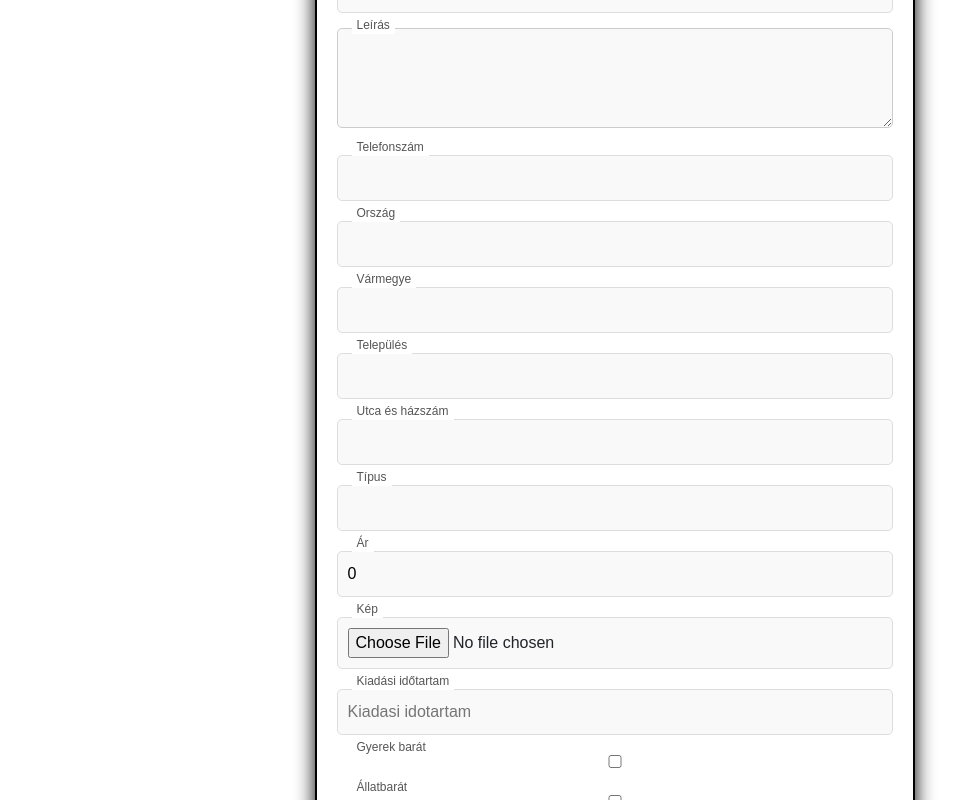
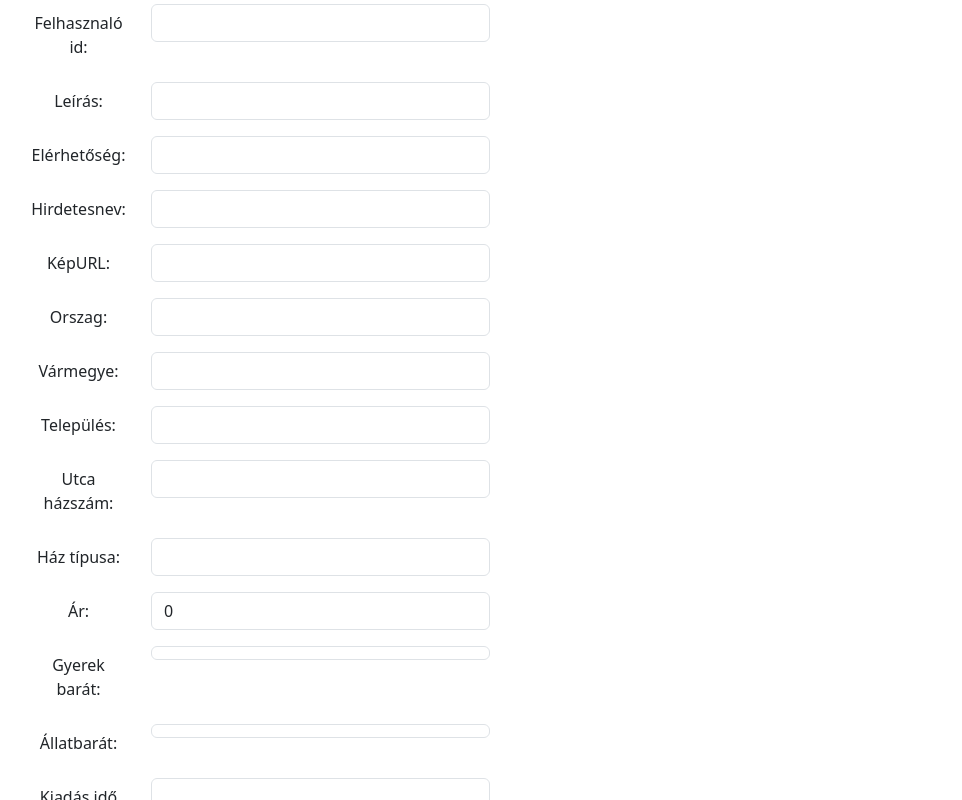
Before and after one commit to Lorinc19/VizsgaFrontend, a React (Create React App) app: page /ujhaz in a window 1280 px wide. Shown: the part 340-1140 px from the top of the page, without its empty margins (18-980 px from the left). Built offline with nearby package versions, Linux system fonts and the light colour scheme.

Commit message:
Az Újház felvtel készülőben, és a linkek már validak.

```diff
--- a/src/LoginRegister.js
+++ b/src/LoginRegister.js
@@ -9,12 +9,11 @@ export default function LoginRegister() {
   const [message, setMessage] = useState("");
   const [formData, setFormData] = useState({
     Vezeteknev: "",
-    Csaladnev:"",
+    Keresztnev:"",
     Email: "",
-    Jelszo: "",
+    Password: "",
     Kor:"",
-    elado:false,
-    berlo:false
+    UserName:""
   });
   const [errors, setErrors] = useState({});
 
@@ -31,9 +30,9 @@ export default function LoginRegister() {
     let errors = {};
 
     if (!formData.Vezeteknev.trim()) errors.Vezeteknev = "Vezetéknév szükséges!";
-    if (!formData.Csaladnev.trim()) errors.Csaladnev = "Keresztnév szükséges!";
+    if (!formData.Keresztnev.trim()) errors.Csaladnev = "Keresztnév szükséges!";
     if (!formData.Email.includes("@")) errors.Email = "Érvénytelen email!";
-    if (formData.Jelszo.length < 6) errors.Jelszo = "A jelszónak legalább 6 karakter hosszúnak kell lennie!";
+    if (formData.Password.length < 6) errors.Password = "A jelszónak legalább 6 karakter hosszúnak kell lennie!";
     if (!formData.Kor || isNaN(formData.Kor) || formData.Kor < 18) errors.Kor = "Minimum életkor 18 év!";
     setErrors(errors);
     return Object.keys(errors).length === 0;
@@ -48,7 +47,7 @@ export default function LoginRegister() {
     } else {
       console.log("Regisztráció:", formData);
       try {
-        const response = await axios.post("https://localhost:7007/Felhasznaló/Felhasznalo", formData);
+        const response = await axios.post("https://localhost:7007/Auth/Regisztráció", formData);
         setMessage("Sikeres regisztráció! Jelentkezz be.");
         console.log("Regisztráció sikeres:", response.data);
       } catch (error) {
@@ -112,6 +111,18 @@ export default function LoginRegister() {
           <div className="input-box">
             <input
               type="text"
+              name="UserName"
+              required
+              value={formData.UserName}
+              onChange={handleChange}
+            />
+            <label>Felhasználó Név</label>
+
+          </div>
+
+          <div className="input-box">
+            <input
+              type="text"
               name="Vezeteknev"
               required
               value={formData.Vezeteknev}
@@ -124,7 +135,7 @@ export default function LoginRegister() {
           <div className="input-box">
             <input
               type="text"
-              name="Csaladnev"
+              name="Keresztnev"
               required
               value={formData.Csaladnev}
               onChange={handleChange}
@@ -147,13 +158,13 @@ export default function LoginRegister() {
           <div className="input-box">
             <input
               type="password"
-              name="Jelszo"
+              name="Password"
               required
-              value={formData.Jelszo}
+              value={formData.Password}
               onChange={handleChange}
             />
             <label>Jelszó</label>
-            {errors.Jelszo && <p className="error-text">{errors.Jelszo}</p>}
+            {errors.Password && <p className="error-text">{errors.Password}</p>}
           </div>
           <div className="input-box">
             <input
@@ -167,32 +178,6 @@ export default function LoginRegister() {
             {errors.Kor && <p className="error-text">{errors.Kor}</p>}
           </div>
 
-          <div className="input-box">
-            <input
-              type="checkbox"
-              name="elado"
-              required
-              value={formData.elado}
-              onChange={handleChange}
-            />
-            <label>Eladó</label>
-            {errors.elado && <p className="error-text">{errors.elado}</p>}
-          </div>
-
-          <div className="input-box">
-            <input
-              type="checkbox"
-              name="berlo"
-              required
-              value={formData.berlo}
-              onChange={handleChange}
-            />
-            <label>Bérlő</label>
-            {errors.berlo && <p className="error-text">{errors.berlo}</p>}
-          </div>
-
-
-
           <button type="submit" className="btn">Regisztráció</button>
           <p className="register-link">
             Már van felhasználód?{" "}
--- a/src/NewHousePost.js
+++ b/src/NewHousePost.js
@@ -1,280 +1,272 @@
-import React, { useState } from "react";
+import React, { useState } from 'react'
+import { useNavigate } from "react-router-dom";
 import axios from "axios";
-import "./App.css";
 
 export default function NewHousePost() {
-  // localStorage-ból userId, azt is küldeni kell
+
+    const [message, setMessage] = useState("");
     const [formData, setFormData] = useState({
-
-  felhasznaloID: 0,
-  leiras: " ",
-  elerhetoseg: " ",
-  hirdetesnev: " ",
-  kepURL: " ",
-  hirdetesAdatok: {
-    orszag: " ",
-    varmegye: " ",
-    telepules: " ",
-    utcahazszam: " ",
-    tipus: " ",
-    ar: 0,
-    gyerekbarat: false,
-    allatbarat: false,
-    kiadasiidotartam: " ",
-  }
+      FelhasznaloID: "",
+      Leiras: "",
+      Elerhetoseg: "",
+      Hirdetesnev: "",
+      KepURL: "",
+      Orszag: "",
+      Varmegye: "",
+      Telepules: "",
+      Utcahazszam: "",
+      Tipus: "",
+      Ar: 0,
+      Gyerekbarat: false,
+      Allatbarat: false,
+      Kiadasiidotartam: "",
     });
-
-  /*
-  {
-  "felhasznaloID": 0,
-  "leiras": "string",
-  "elerhetoseg": "string",
-  "hirdetesnev": "string",
-  "kepURL": "string",
-  "hirdetesAdatok": {
-    "orszag": "string",
-    "varmegye": "string",
-    "telepules": "string",
-    "utcahazszam": "string",
-    "tipus": "string",
-    "ar": 0,
-    "gyerekbarat": true,
-    "allatbarat": true,
-    "kiadasiidotartam": "string"
-  }
-}
-  */
-
     const [errors, setErrors] = useState({});
-  const [message, setMessage] = useState("");
 
     const handleChange = (e) => {
-    const { name, value, type, checked, files } = e.target;
+      const { name, value, type, checked } = e.target;
       setFormData({
         ...formData,
-      [name]: type === "file" ? files : type === "checkbox" ? checked : value,
+        [name]: type === "checkbox" ? checked : value,
       });
     };
 
     const validate = () => {
       let errors = {};
 
-    if (!formData.hirdetesnev.trim()) errors.hirdetesnev = "Hirdetés név szükséges!";
-    if (!formData.leiras.trim()) errors.leiras = "A leírás szükséges!";
-    if (!formData.elerhetoseg || !/^\d{11}$/.test(formData.elerhetoseg)) {
-      errors.elerhetoseg = "Érvényes telefonszámot adj meg (11 számjegy).";
-    }
-    if (!formData.orszag.trim()) errors.orszag = "Ország szükséges!";
-    if (!formData.varmegye.trim()) errors.varmegye = "Vármegye szükséges!";
-    if (!formData.telepules.trim()) errors.telepules = "Település szükséges!";
-    if (!formData.utcahazszam.trim()) errors.utcahazszam = "Utca és házszám szükséges!";
-    if (!formData.tipus.trim()) errors.tipus = "Típus szükséges! (Pl: lakás, ház)";
-    if (!formData.ar) errors.ar = "Helyes árat kell megadni!";
-    if (!formData.kepURL) errors.kepURL = "Kép feltöltése kötelező!";
-
+      if (!formData.FelhasznaloID.trim()) errors.FelhasznaloID = "Vezetéknév szükséges!";
       setErrors(errors);
       return Object.keys(errors).length === 0;
     };
+
 
     const handleSubmit = async (e) => {
       e.preventDefault();
       if (!validate()) return;
 
-    const form = new FormData();
-    form.append("hirdetesnev", formData.hirdetesnev);
-    form.append("leiras", formData.leiras);
-    form.append("elerhetoseg", formData.elerhetoseg);
-    form.append("orszag", formData.orszag);
-    form.append("varmegye", formData.varmegye);
-    form.append("telepules", formData.telepules);
-    form.append("utcahazszam", formData.utcahazszam);
-    form.append("tipus", formData.tipus);
-    form.append("ar", formData.ar);
-    form.append("gyerekbarat", formData.gyerekbarat);
-    form.append("allatbarat", formData.allatbarat);
-    form.append("kiadasiidotartam", formData.kiadasiidotartam);
-    form.append("kepURL", formData.kepURL); // Kép feltöltése
-
       try {
-      const response = await axios.post("https://localhost:7007/Hirdetés", form, {
-        headers: { "Content-Type": "multipart/form-data" },
-      });
-      setMessage("Sikeres hirdetés felvétel!");
-      console.log("Hirdetés sikeres:", response.data);
+        const response = await axios.post("https://localhost:7007/Hirdetés/Post", formData);
+        setMessage("Sikeres regisztráció! Jelentkezz be.");
+        console.log("Regisztráció sikeres:", response.data);
       } catch (error) {
-      setMessage("Hiba történt a hirdetés felvétele során.");
-      console.error("Hirdetés hiba:", error.response?.data || error.message);
+        setMessage("Hiba történt a regisztráció során!");
+        console.error("Regisztrációs hiba:", error.response?.data || error.message);
       }
     };
 
+
   return (
-    <div className="new-listing-form">
-      <h2>Új hirdetés felvétele</h2>
+
+    <div className="p-5 content bg-whitesmoke text-center">
+      <h2>Új hirdetés</h2>
+
        <form onSubmit={handleSubmit}>
-        <div className="input-box">
+
+
+        <div className="form-group row pb-3">
+          <label className="col-sm-3 col-form-label">Felhasznaló id:</label>
+          <div className="col-sm-9">
+            <input
+              type="text"
+              name="felhasznaloID"
+              required
+              value={formData.FelhasznaloID}
+              onChange={handleChange}
+              className="form-control"
+            />
+          </div>
+        </div>
+
+        <div className="form-group row pb-3">
+          <label className="col-sm-3 col-form-label">Leírás:</label>
+          <div className="col-sm-9">
+            <input
+              type="text"
+              name="leiras"
+              required
+              value={formData.Leiras}
+              onChange={handleChange}
+              className="form-control"
+            />
+          </div>
+        </div>
+
+        <div className="form-group row pb-3">
+          <label className="col-sm-3 col-form-label">Elérhetőség:</label>
+          <div className="col-sm-9">
+            <input
+              type="text"
+              name="elerhetoseg"
+              required
+              value={formData.Elerhetoseg}
+              onChange={handleChange}
+              className="form-control"
+            />
+          </div>
+        </div>
+
+        <div className="form-group row pb-3">
+          <label className="col-sm-3 col-form-label">Hirdetesnev:</label>
+          <div className="col-sm-9">
             <input
             type="text"
             name="hirdetesnev"
             required
-            value={formData.hirdetesnev}
+            value={formData.Hirdetesnev}
             onChange={handleChange}
+            className="form-control"
             />
-          <label>Hirdetés név</label>
-          {errors.hirdetesnev && <p className="error-text">{errors.hirdetesnev}</p>}
+          </div>
         </div>
 
-        <div className="input-box">
-          <textarea
-            name="leiras"
+        <div className="form-group row pb-3">
+          <label className="col-sm-3 col-form-label">KépURL:</label>
+          <div className="col-sm-9">
+            <input
+            type="text"
+            name="kepURL"
             required
-            value={formData.leiras}
+            value={formData.KepURL}
             onChange={handleChange}
+            className="form-control"
             />
-          <label>Leírás</label>
-          {errors.leiras && <p className="error-text">{errors.leiras}</p>}
+          </div>
         </div>
 
-        <div className="input-box">
-          <input
-            type="text"
-            name="elerhetoseg"
-            value={formData.elerhetoseg}
-            onChange={handleChange}
-            placeholder="Telefonszám"
-            required
-          />
-          <label>Telefonszám</label>
-          {errors.elerhetoseg && <p className="error-text">{errors.elerhetoseg}</p>}
-        </div>
-
-        <div className="input-box">
+        <div className="form-group row pb-3">
+          <label className="col-sm-3 col-form-label">Orszag:</label>
+          <div className="col-sm-9">
             <input
             type="text"
             name="orszag"
-            value={formData.hirdetesAdatok.orszag}
+            required
+            value={formData.Orszag}
             onChange={handleChange}
-            placeholder="Ország"
-            required
+            className="form-control"
             />
-          <label>Ország</label>
-          {errors.orszag && <p className="error-text">{errors.orszag}</p>}
+          </div>
         </div>
 
-        <div className="input-box">
+        <div className="form-group row pb-3">
+          <label className="col-sm-3 col-form-label">Vármegye:</label>
+          <div className="col-sm-9">
             <input
             type="text"
             name="varmegye"
-            value={formData.hirdetesAdatok.varmegye}
+            required
+            value={formData.Varmegye}
             onChange={handleChange}
-            placeholder="Vármegye"
-            required
+            className="form-control"
             />
-          <label>Vármegye</label>
-          {errors.varmegye && <p className="error-text">{errors.varmegye}</p>}
+          </div>
         </div>
 
-        <div className="input-box">
+        <div className="form-group row pb-3">
+          <label className="col-sm-3 col-form-label">Település:</label>
+          <div className="col-sm-9">
             <input
             type="text"
             name="telepules"
-            value={formData.hirdetesAdatok.telepules}
+            required
+            value={formData.Telepules}
             onChange={handleChange}
-            placeholder="Település"
-            required
+            className="form-control"
             />
-          <label>Település</label>
-          {errors.telepules && <p className="error-text">{errors.telepules}</p>}
+          </div>
         </div>
 
-        <div className="input-box">
+        <div className="form-group row pb-3">
+          <label className="col-sm-3 col-form-label">Utca házszám:</label>
+          <div className="col-sm-9">
             <input
             type="text"
             name="utcahazszam"
-            value={formData.hirdetesAdatok.utcahazszam}
+            required
+            value={formData.Utcahazszam}
             onChange={handleChange}
-            placeholder="Utca és házszám"
-            required
+            className="form-control"
             />
-          <label>Utca és házszám</label>
-          {errors.utcahazszam && <p className="error-text">{errors.utcahazszam}</p>}
+          </div>
         </div>
 
-        <div className="input-box">
+        <div className="form-group row pb-3">
+          <label className="col-sm-3 col-form-label">Ház típusa:</label>
+          <div className="col-sm-9">
             <input
             type="text"
             name="tipus"
-            value={formData.hirdetesAdatok.tipus}
+            required
+            value={formData.Tipus}
             onChange={handleChange}
-            placeholder="Típus"
-            required
+            className="form-control"
             />
-          <label>Típus</label>
-          {errors.tipus && <p className="error-text">{errors.tipus}</p>}
+          </div>
         </div>
 
-        <div className="input-box">
+        <div className="form-group row pb-3">
+          <label className="col-sm-3 col-form-label">Ár:</label>
+          <div className="col-sm-9">
             <input
             type="number"
             name="ar"
-            value={formData.hirdetesAdatok.ar}
+            required
+            value={formData.Ar}
             onChange={handleChange}
-            placeholder="Ár"
-            required
+            className="form-control"
             />
-          <label>Ár</label>
-          {errors.ar && <p className="error-text">{errors.ar}</p>}
+          </div>
         </div>
 
-        <div className="input-box">
+        <div className="form-group row pb-3">
+          <label className="col-sm-3 col-form-label">Gyerek barát:</label>
+          <div className="col-sm-9">
             <input
-            type="file"
-            name="kepURL"
-            accept="kepURL/*"
+            type="checkbox"
+            name="gyerekbarat"
+            required
+            checked={formData.Gyerekbarat}
             onChange={handleChange}
-            required
+            className="form-control"
             />
-          <label>Kép</label>
-          {errors.kepURL && <p className="error-text">{errors.kepURL}</p>}
+          </div>
         </div>
 
-        <div className="input-box">
+        <div className="form-group row pb-3">
+          <label className="col-sm-3 col-form-label">Állatbarát:</label>
+          <div className="col-sm-9">
+            <input
+            type="checkbox"
+            name="allatbarat"
+            required
+            checked={formData.Allatbarat}
+            onChange={handleChange}
+            className="form-control"
+            />
+          </div>
+        </div>
+
+        <div className="form-group row pb-3">
+          <label className="col-sm-3 col-form-label">Kiadás idő tartalma(hó):</label>
+          <div className="col-sm-9">
             <input
             type="text"
             name="kiadasiidotartam"
-            value={formData.hirdetesAdatok.Kiadasiidotartam}
+            required
+            value={formData.Kiadasiidotartam}
             onChange={handleChange}
-            placeholder="Kiadasi idotartam"
-            required
+            className="form-control"
             />
-          <label>Kiadási időtartam</label>
           </div>
-
-        <div className="input-box">
-          <input
-            type="checkbox"
-            name="gyerekbarat"
-            checked={formData.hirdetesAdatok.gyerekbarat}
-            onChange={handleChange}
-          />
-          <label>Gyerek barát</label>
-        </div>
-
-        <div className="input-box">
-          <input
-            type="checkbox"
-            name="allatbarat"
-            checked={formData.hirdetesAdatok.allatbarat}
-            onChange={handleChange}
-          />
-          <label>Állatbarát</label>
         </div>
 
 
 
-        <button type="submit" className="btn">Hirdetés felvétel</button>
+        <button type="submit" className="btn btn-success">
+          Küldés
+        </button>
       </form>
+      {message && <p>{message}</p>}
+    </div>
+  )
 
-      {message && <p className="message">{message}</p>}
-    </div>
-  );
 }
--- a/src/Profil.js
+++ b/src/Profil.js
@@ -8,7 +8,7 @@ export default function Profil({ id }) {
     const [data, setData] = useState([]);
 
     useEffect(() => {
-        fetch(`https://localhost:7007/Felhasznaló/${id}`)
+        fetch(`https://localhost:7007/User/${id}`)
             .then(response => response.json()) // JSON formátumra alakítjuk
             .then(data => {
                 setData(data); // Az adatokat beállítjuk a state-be
@@ -18,8 +18,8 @@ export default function Profil({ id }) {
     return (
         <div className="profil-container">
             <div className="profil-box">
-                <h1><strong>Vezetéknév:</strong> {data.Csaladnev}</h1>
-                <h1><strong>Keresztnév:</strong> {data.Vezeteknev}</h1>
+                <h1><strong>Vezetéknév:</strong> {data.Vezeteknev}</h1>
+                <h1><strong>Keresztnév:</strong> {data.Keresztnev}</h1>
                 <h3>Felhasznalónév: {data.felhasznalonev}</h3>
                 <p><strong>Életkor:</strong> {data.Kor}</p>
                 <p><strong>Email:</strong> {data.Email}</p>
```
Lines whose indentation alone changed are shown as unchanged.
